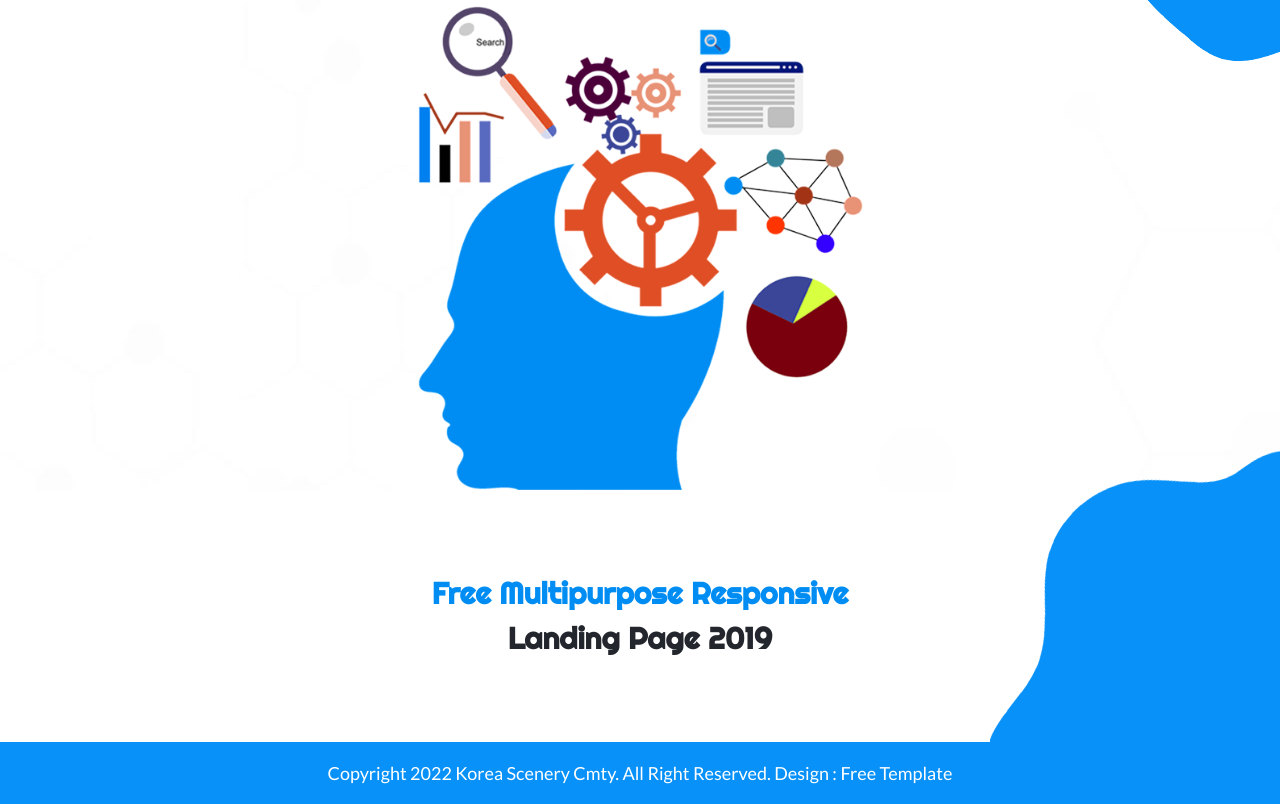
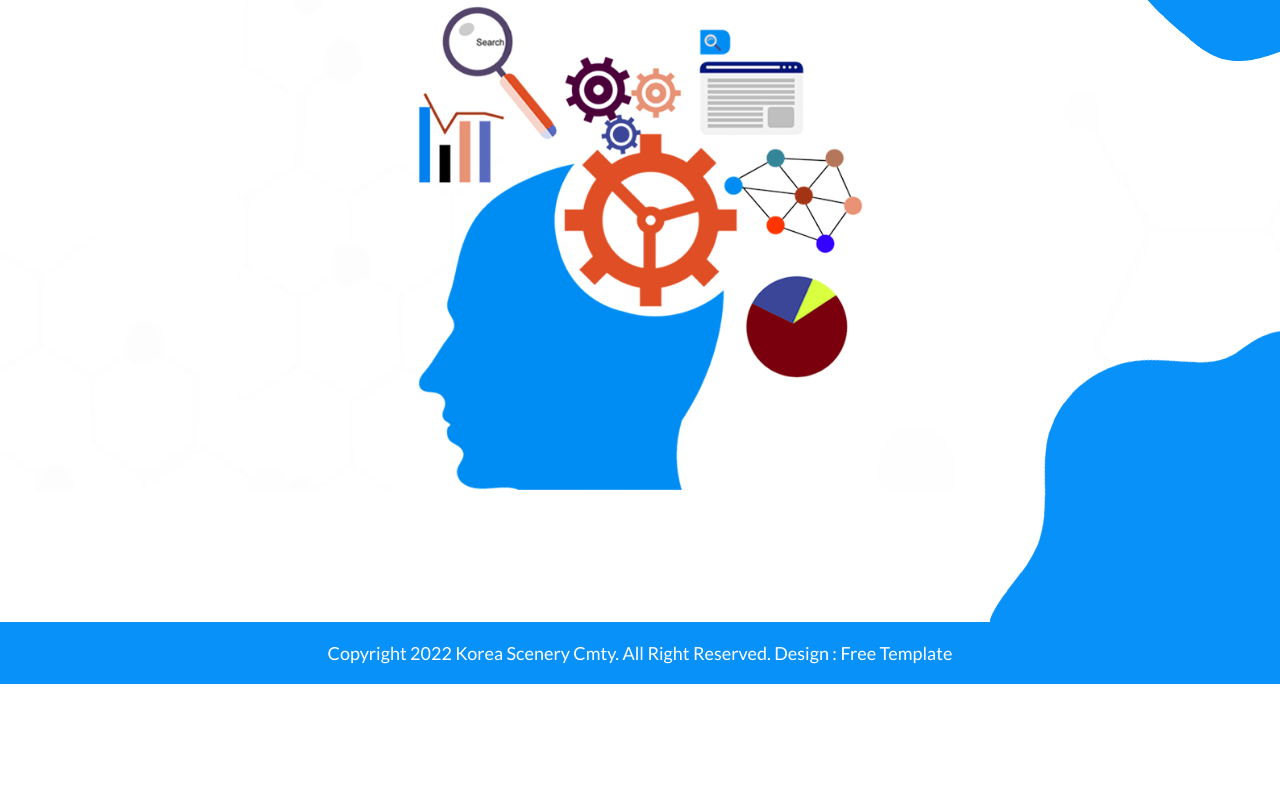
Before and after one commit to JELLKUN7/KSC-Web, a plain HTML site: page index.html in a window 1280 px wide. Shown: the part 1939-2743 px from the top of the page. After the commit the page ends 2623 px from the top, so only its background shows below. Drawn offline with nearby package versions, Linux system fonts and the light colour scheme; a web font is replaced by a local one.

Commit message:
Update index.html

```diff
--- a/index.html
+++ b/index.html
@@ -160,8 +160,6 @@
                <div class="row">
                   <div class="col-md-12 ">
                      <div class="cont">
-                        <h3> <strong class="multi"> Free Multipurpose Responsive</strong><br>
-                           Landing Page 2019
                         </h3>
                      </div>
                   </div>
```
